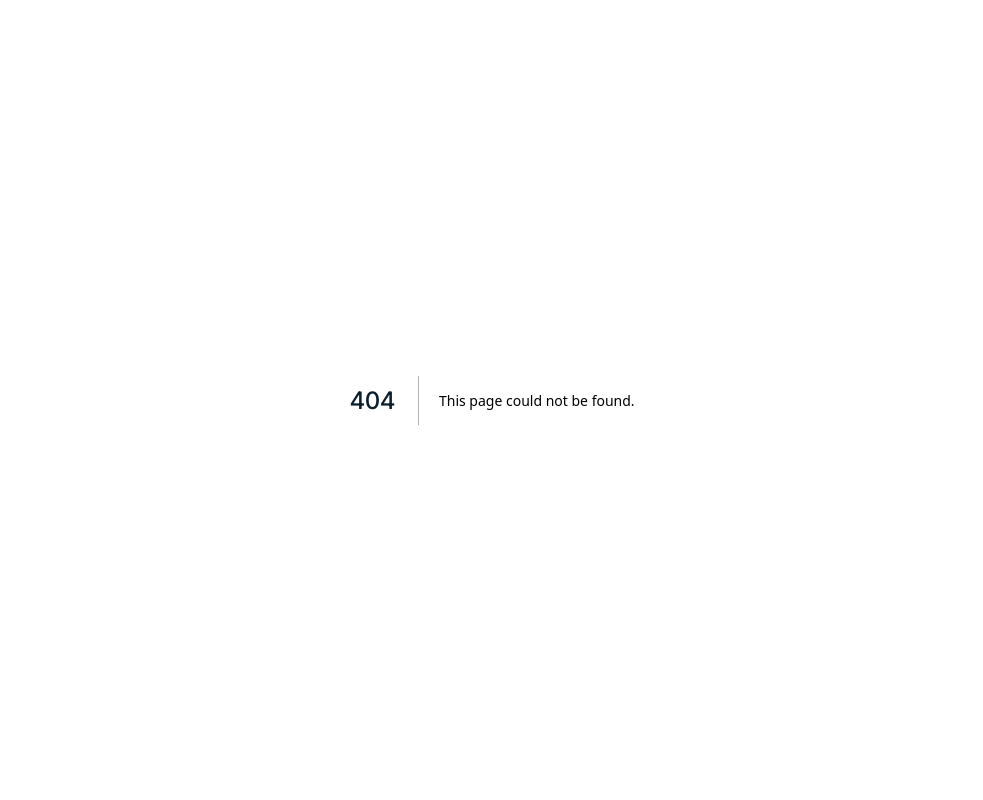
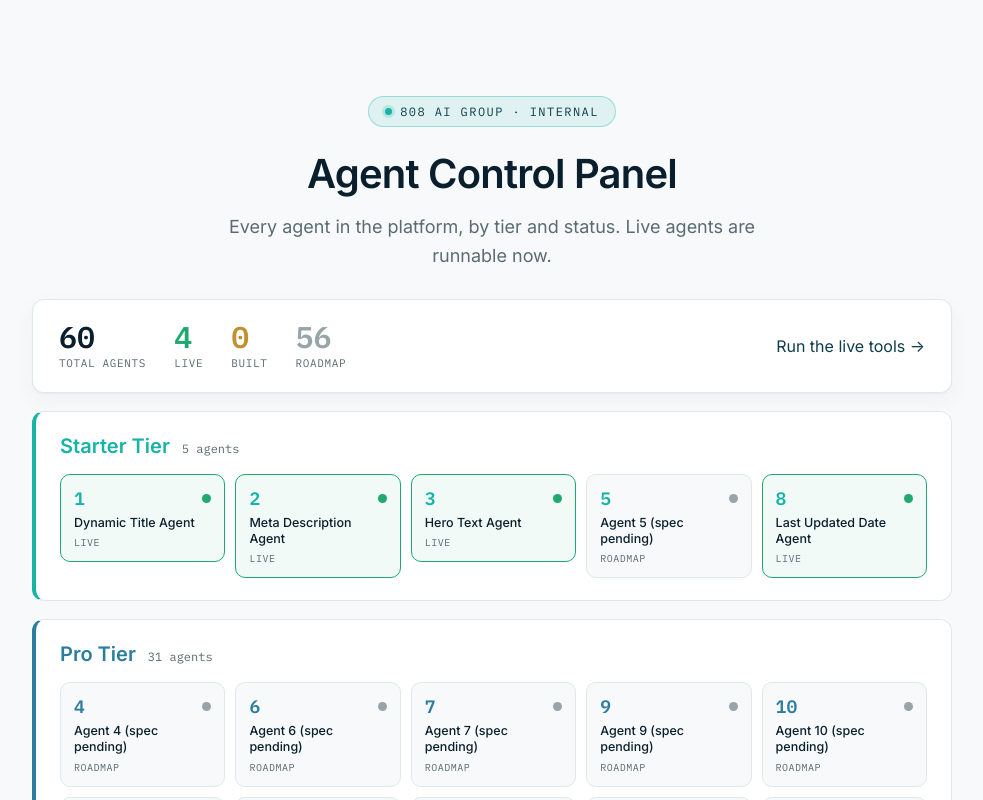
Before and after one commit to the808aigroup-debug/GEO-Tracker-Pro-Ai, a Next.js app in the folder geotrackerpro-app/: page /agents in a window 1280 px wide. Before the commit this address had no page. Shown: the top 800 px of the page, without its empty margins (148-1131 px from the left). Built offline with nearby package versions, Linux system fonts and the light colour scheme; a web font is replaced by a local one.

Commit message:
Add files via upload

```diff
--- /dev/null
+++ b/geotrackerpro-app/app/agents/page.js
@@ -0,0 +1,65 @@
+import { AGENTS, TIERS, byTier } from "../../lib/agents.js";
+
+export const metadata = { title: "Agent Control Panel — GeoTrackerPro" };
+
+const STATUS = {
+  live: { dot: "var(--status-live)", label: "Live" },
+  built: { dot: "var(--status-built)", label: "Built" },
+  roadmap: { dot: "var(--status-roadmap)", label: "Roadmap" },
+};
+
+export default function ControlPanel() {
+  const total = AGENTS.length;
+  const live = AGENTS.filter((a) => a.status === "live").length;
+  const built = AGENTS.filter((a) => a.status === "built").length;
+
+  return (
+    <div className="wrap">
+      <div className="hero" style={{ paddingBottom: 8 }}>
+        <span className="badge">808 AI Group · Internal</span>
+        <h1 style={{ fontSize: 40 }}>Agent Control Panel</h1>
+        <p className="sub">Every agent in the platform, by tier and status. Live agents are runnable now.</p>
+      </div>
+
+      <div className="panel-summary">
+        <div className="stat"><span className="stat-num">{total}</span><span className="stat-lab">Total agents</span></div>
+        <div className="stat"><span className="stat-num" style={{ color: "var(--status-live)" }}>{live}</span><span className="stat-lab">Live</span></div>
+        <div className="stat"><span className="stat-num" style={{ color: "var(--status-built)" }}>{built}</span><span className="stat-lab">Built</span></div>
+        <div className="stat"><span className="stat-num" style={{ color: "var(--status-roadmap)" }}>{total - live - built}</span><span className="stat-lab">Roadmap</span></div>
+        <a className="cta panel-run" href="/tools">Run the live tools →</a>
+      </div>
+
+      {TIERS.map((t) => {
+        const agents = byTier(t.key);
+        return (
+          <section className={`tier-section tier-${t.key}`} key={t.key}>
+            <div className="tier-head">
+              <span className="tier-label">{t.label}</span>
+              <span className="tier-count">{agents.length} agents</span>
+            </div>
+            <div className="agent-grid">
+              {agents.map((a) => {
+                const s = STATUS[a.status] || STATUS.roadmap;
+                const chip = (
+                  <div className={`agent-chip ${a.status === "live" ? "is-live" : ""}`}>
+                    <div className="chip-top">
+                      <span className="chip-num">{a.id}</span>
+                      <span className="status-dot" style={{ background: s.dot }} title={s.label} />
+                    </div>
+                    <span className="chip-name">{a.name}</span>
+                    <span className="chip-status">{s.label}</span>
+                  </div>
+                );
+                return a.status === "live" ? (
+                  <a key={a.id} href="/tools" className="chip-link">{chip}</a>
+                ) : (
+                  <div key={a.id}>{chip}</div>
+                );
+              })}
+            </div>
+          </section>
+        );
+      })}
+    </div>
+  );
+}
--- a/geotrackerpro-app/app/globals.css
+++ b/geotrackerpro-app/app/globals.css
@@ -283,7 +283,77 @@ button.cta:disabled { opacity: 0.55; cursor: not-allowed; }
   margin: 0;
 }
 
+/* ---------- Agent Control Panel ---------- */
+:root {
+  --tier-starter: #16B3A6;  /* Sea Glass */
+  --tier-pro: #2C7DA0;      /* Ocean blue */
+  --tier-agency: #C2902F;   /* Premium gold */
+  --status-live: #1FA971;
+  --status-built: #C2902F;
+  --status-roadmap: #97A4A8;
+}
+
+.panel-summary {
+  display: flex;
+  align-items: center;
+  gap: 28px;
+  flex-wrap: wrap;
+  background: var(--card);
+  border: 1px solid var(--border);
+  border-radius: var(--radius);
+  padding: 22px 26px;
+  margin-top: 20px;
+  box-shadow: 0 1px 2px rgba(10, 31, 45, 0.04), 0 8px 24px rgba(10, 31, 45, 0.04);
+}
+.stat { display: flex; flex-direction: column; }
+.stat-num { font-family: var(--font-mono); font-size: 30px; font-weight: 600; color: var(--pacific); line-height: 1; }
+.stat-lab { font-family: var(--font-mono); font-size: 11px; text-transform: uppercase; letter-spacing: 0.06em; color: var(--muted); margin-top: 4px; }
+.panel-run { margin-left: auto; margin-top: 0; text-decoration: none; display: inline-block; }
+
+.tier-section {
+  background: var(--card);
+  border: 1px solid var(--border);
+  border-left: 4px solid var(--border);
+  border-radius: var(--radius);
+  padding: 22px 24px;
+  margin-top: 18px;
+}
+.tier-starter { border-left-color: var(--tier-starter); }
+.tier-pro { border-left-color: var(--tier-pro); }
+.tier-agency { border-left-color: var(--tier-agency); }
+
+.tier-head { display: flex; align-items: baseline; gap: 12px; margin-bottom: 16px; }
+.tier-label { font-family: var(--font-display); font-weight: 700; font-size: 20px; color: var(--pacific); }
+.tier-starter .tier-label { color: var(--tier-starter); }
+.tier-pro .tier-label { color: var(--tier-pro); }
+.tier-agency .tier-label { color: var(--tier-agency); }
+.tier-count { font-family: var(--font-mono); font-size: 12px; color: var(--muted); }
+
+.agent-grid { display: grid; grid-template-columns: repeat(auto-fill, minmax(150px, 1fr)); gap: 10px; }
+.chip-link { text-decoration: none; }
+.agent-chip {
+  background: var(--cloud);
+  border: 1px solid var(--border);
+  border-radius: 10px;
+  padding: 12px 13px;
+  display: flex;
+  flex-direction: column;
+  gap: 5px;
+  min-height: 78px;
+}
+.agent-chip.is-live { border-color: var(--status-live); background: rgba(31, 169, 113, 0.06); }
+.chip-top { display: flex; align-items: center; justify-content: space-between; }
+.chip-num { font-family: var(--font-mono); font-weight: 600; font-size: 18px; color: var(--pacific); }
+.tier-starter .chip-num { color: var(--tier-starter); }
+.tier-pro .chip-num { color: var(--tier-pro); }
+.tier-agency .chip-num { color: var(--tier-agency); }
+.status-dot { width: 9px; height: 9px; border-radius: 50%; display: inline-block; }
+.chip-name { font-size: 12.5px; color: var(--pacific); line-height: 1.3; font-weight: 500; }
+.chip-status { font-family: var(--font-mono); font-size: 10px; text-transform: uppercase; letter-spacing: 0.05em; color: var(--muted); margin-top: auto; }
+.chip-link .agent-chip:hover { border-color: var(--status-live); transform: translateY(-1px); transition: transform 0.1s; }
+
 @media (max-width: 640px) {
   h1 { font-size: 34px; }
   .row, .cols, .tool-grid { grid-template-columns: 1fr; }
+  .panel-run { margin-left: 0; }
 }
```
Also changed, not shown: geotrackerpro-app/lib/agents.js.
